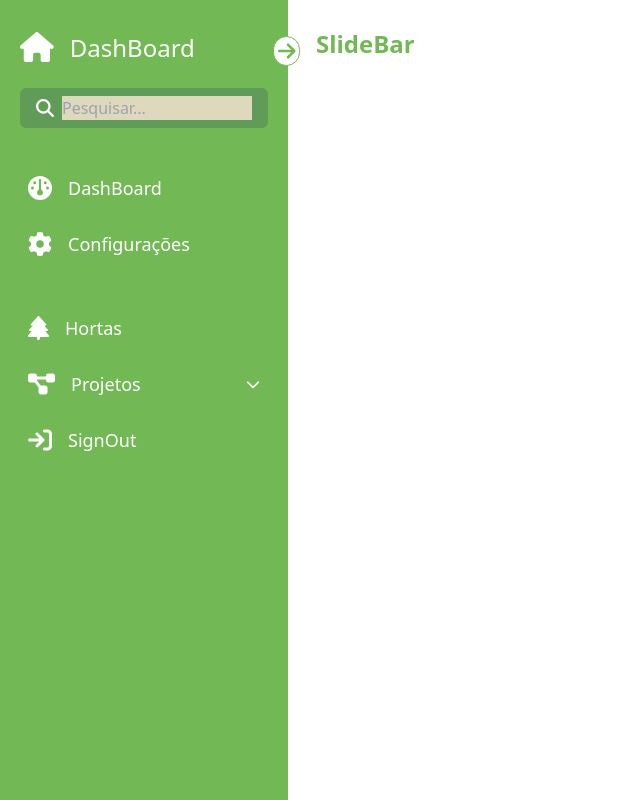
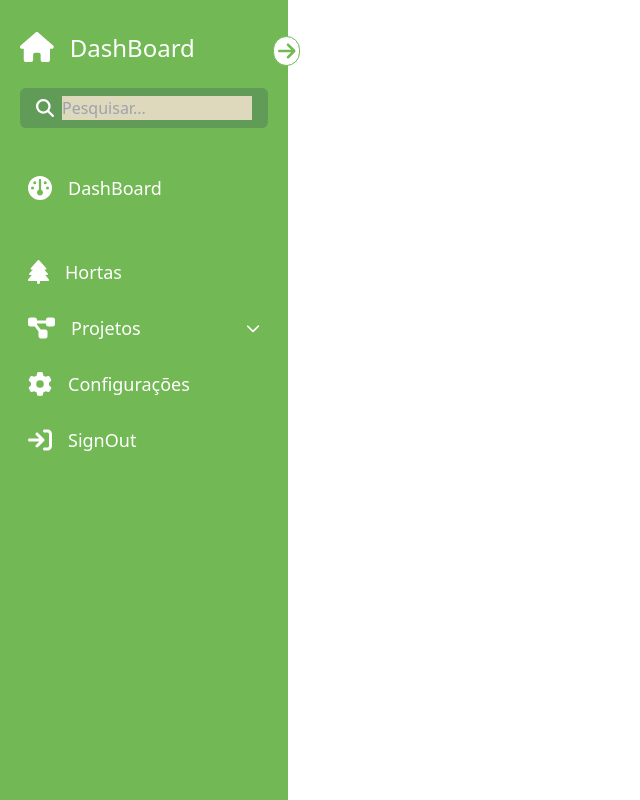
Before and after one commit to junior-slv/horta-solidaria, a Next.js app in the folder client/: page /Sidebar in a window 1280 px wide. Shown: the whole page, without its empty margins (0-640 px from the left). Built offline with nearby package versions, Linux system fonts and the light colour scheme.

Commit message:
so pra realizar o pull

```diff
--- a/client/src/pages/Sidebar.tsx
+++ b/client/src/pages/Sidebar.tsx
@@ -23,7 +23,6 @@ const Sidebar = () => {
   // Objeto para armazenar itens do menu
   const Menus = [
     { title: "DashBoard", icon: <FontAwesomeIcon icon={faGauge} /> },
-    { title: "Configurações", icon: <FontAwesomeIcon icon={faGear} /> },
     { title: "Hortas", icon: <FontAwesomeIcon icon={faTree} />, spacing: true },
     {
       title: "Projetos",
@@ -31,16 +30,14 @@ const Sidebar = () => {
       submenu: true,
       subMenuItens: [{ title: "Projeto1" }, { title: "Projeto2" }],
     },
-    {
-      title: "SignOut",
-      icon: <FontAwesomeIcon icon={faArrowRightToBracket} />,
-    },
+    { title: "Configurações", icon: <FontAwesomeIcon icon={faGear} /> },
+    { title: "SignOut", icon: <FontAwesomeIcon icon={faArrowRightToBracket} /> },
   ];
 
   //Componente
   return (
     // Side Bar
-    <div className="flex">
+    <div className="flex" >
       <div
         className={`${
           open ? "w-72" : "w-20"
@@ -101,7 +98,7 @@ const Sidebar = () => {
                 // essa variavel menu spacing futuramente será utilizada para separar os menus
                 className={`${
                   menu.spacing ? "mt-9" : "mt-2"
-                } text-white text-sm flex items-center gap-x-4 curson-pointer p-2 hover:bg-darkGreen rounded-md`}
+                }  text-white text-sm flex items-center gap-x-4 cursor-pointer p-2 hover:bg-darkGreen rounded-md`}
               >
                 <span className="text-2xl block float-left">
                   {menu.icon ? menu.icon : <FontAwesomeIcon icon={faBars} />}
@@ -144,9 +141,6 @@ const Sidebar = () => {
       </div>
 
       {/* // Page Content */}
-      <div className="p-7">
-        <h1 className="text-2xl font-semibold text-lightGreen">SlideBar</h1>
-      </div>
     </div>
   );
 };
```
Also changed, not shown: client/src/pages/cadastrarProduto/cadastroDefault.tsx (added, +15 -0 lines).
